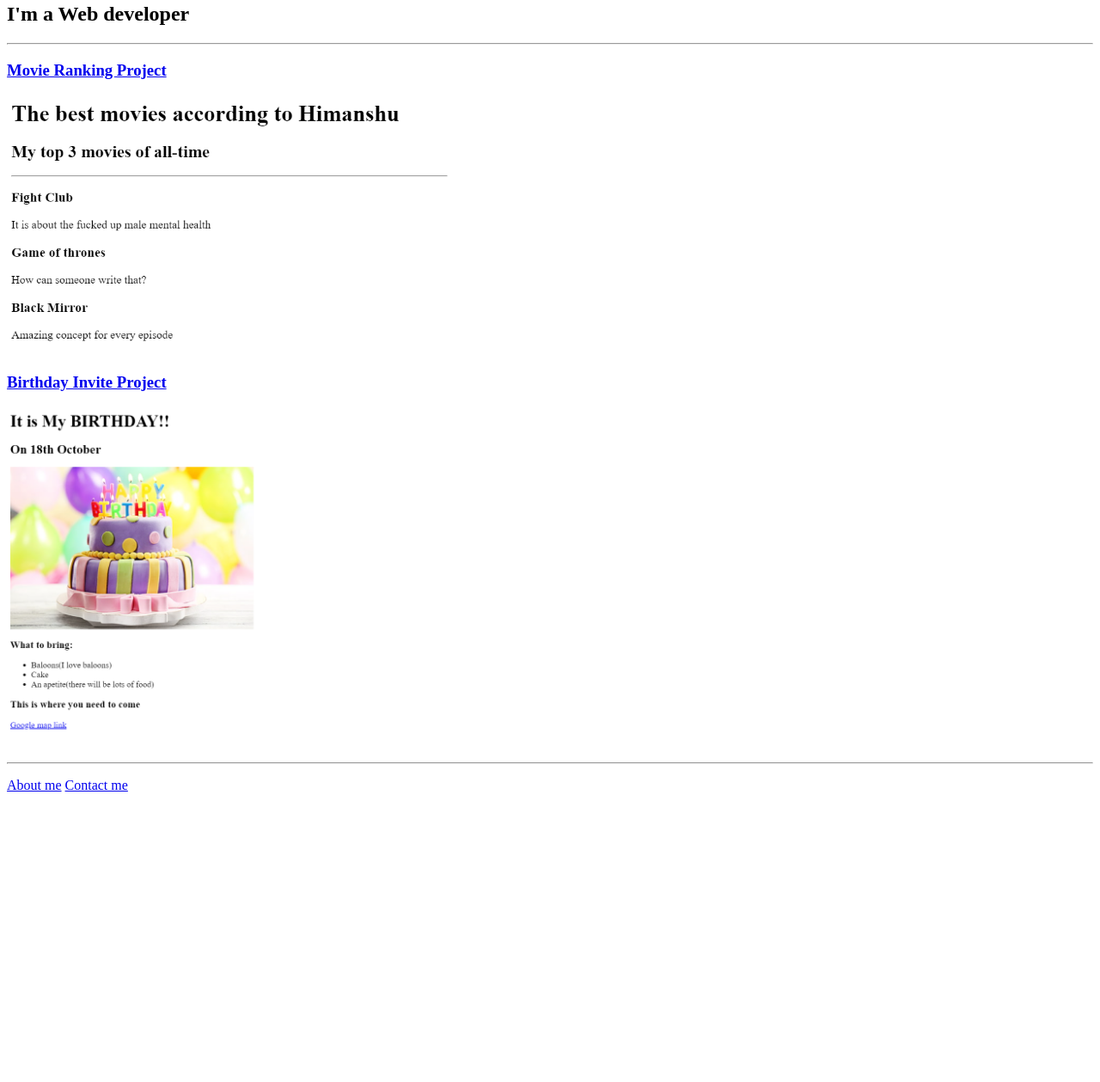
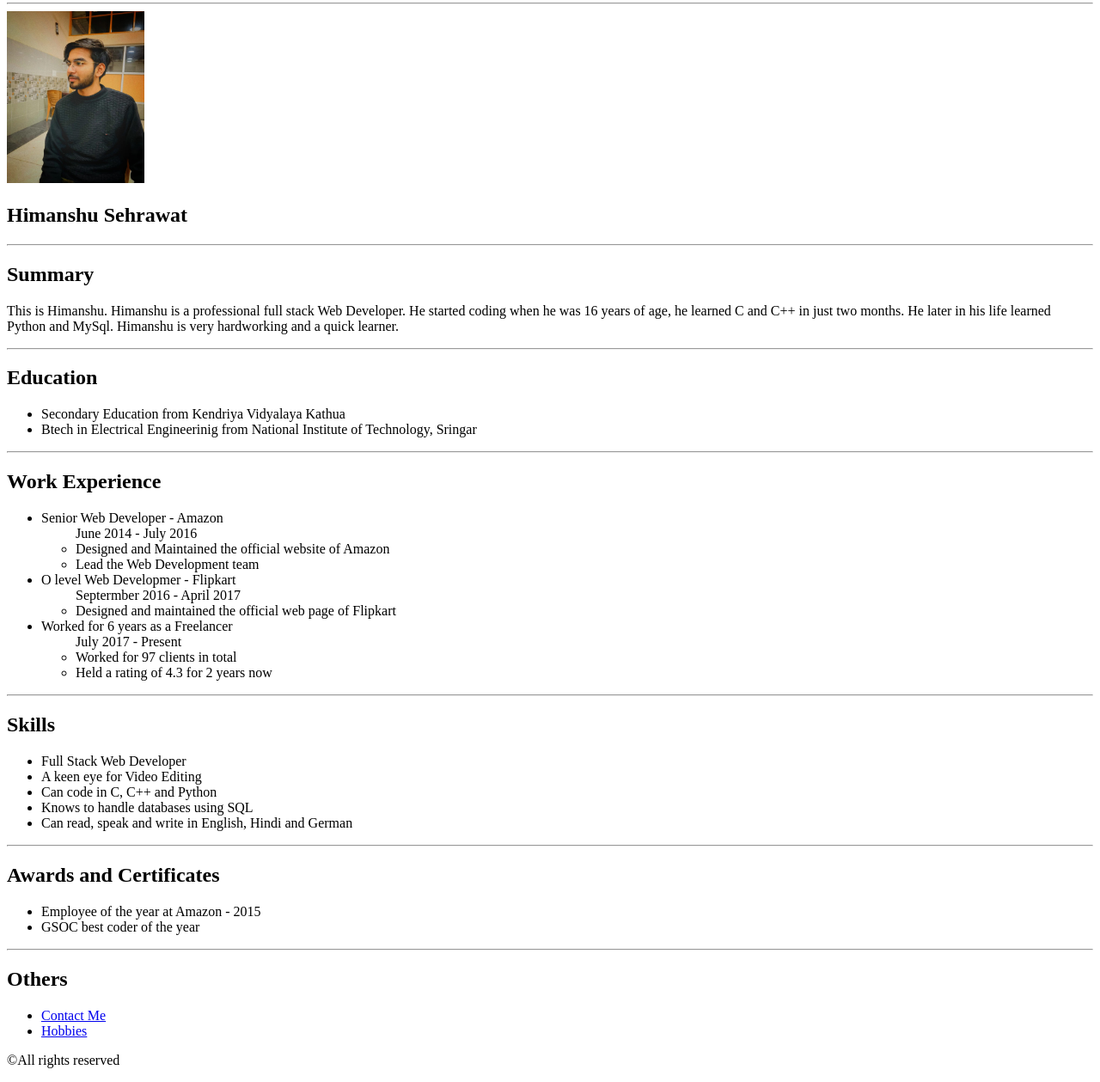
Before and after one commit to Himanshu1235/HTML-portfolio, a plain HTML site: page index.html in a window 1280 px wide. Shown: the part 77-1336 px from the top of the page at 86% size. Before the commit the page ends 1016 px from the top, so only its background shows below. Drawn offline with Linux system fonts and the light colour scheme.

Commit message:
Add files via upload

```diff
--- a/index.html
+++ b/index.html
@@ -2,24 +2,92 @@
 <html>
     <head>
         <meta charset="UTF-8">
-        <title>My Portfolio</title>
+        <title>My Resume</title>
     </head>
 
     <body>
-        <h1>Himanshu's Portfolio</h1>
-        <h2>I'm a Web developer</h2>
+        <h1>Resume</h1>
+        <hr />
+
+        <img src="./assets/Images/Profile.jpg" height="200" />
+
+        <h2>Himanshu Sehrawat</h2>
+        <hr />
+
+        <h2>Summary</h2>
+        <p>This is Himanshu. Himanshu is a professional full stack Web Developer. He started coding when he was 16 years of age, he learned
+            C and C++ in just two months. He later in his life learned Python and MySql.
+            Himanshu is very hardworking and a quick learner.
+        </p>
 
         <hr />
 
-        <h3><a href="../2.4 Movie Ranking Project/index.html">Movie Ranking Project</a></h3>
-        <img src="./assets/images/Movie ranking project.png" height="300" />
-
-        <h3><a href="../3.4 Birthday Invite Project/index.html">Birthday Invite Project</a></h3>
-        <img src="./assets/images/Birthday Project.png" height="400" />
+        <h2>Education</h2>
+        <ul>
+            <li>Secondary Education from Kendriya Vidyalaya Kathua</li>
+            <li>Btech in Electrical Engineerinig from National Institute
+                of Technology, Sringar</li>
+        </ul>
 
         <hr />
 
-        <p><a href="./public/about.html">About me</a>
-            <a href="./public/contact.html">Contact me</a></p>
+        <h2>Work Experience</h2>
+        <ul>
+            <li>Senior Web Developer - Amazon
+                <ul>June 2014 - July 2016
+                    <li>Designed and Maintained the official website
+                        of Amazon
+                    </li>
+                    <li>Lead the Web Development team</li>
+                </ul>
+            </li>
+            <li>O level Web Developmer - Flipkart
+                <ul>Septermber 2016 - April 2017
+                    <li>Designed and maintained the official web page of
+                        Flipkart
+                    </li>
+
+                </ul>
+            </li>
+            <li>Worked for 6 years as a Freelancer
+                <ul>July 2017 - Present
+                    <li>Worked for 97 clients in total</li>
+                    <li>Held a rating of 4.3 for 2 years now</li>
+                </ul>
+            </li>
+        </ul>
+
+        <hr />
+
+        <h2>Skills</h2>
+        <ul>
+            <li>Full Stack Web Developer</li>
+            <li>A keen eye for Video Editing</li>
+            <li>Can code in C, C++ and Python</li>
+            <li>Knows to handle databases using SQL</li>
+            <li>Can read, speak and write in English, Hindi and German</li>
+        </ul>
+
+        <hr />
+
+        <h2>Awards and Certificates</h2>
+        <ul>
+            <li>Employee of the year at Amazon - 2015</li>
+            <li>GSOC best coder of the year</li>
+        </ul>
+
+        <hr />
+        <h2>Others</h2>
+        <ul>
+            <li><a href="./assets/contact.html">Contact Me</a></li>
+            <li><a href="./assets/hobbies.html">Hobbies</a></li>
+        </ul>
+
+        <footer>
+            <p>©All rights reserved</p>
+        </footer>
+
+
     </body>
+
 </html>
```
Also changed, not shown: assets/contact.html (added, +4 -0 lines), assets/hobbies.html (added, +7 -0 lines), assets/Images/Profile.jpg (added).
